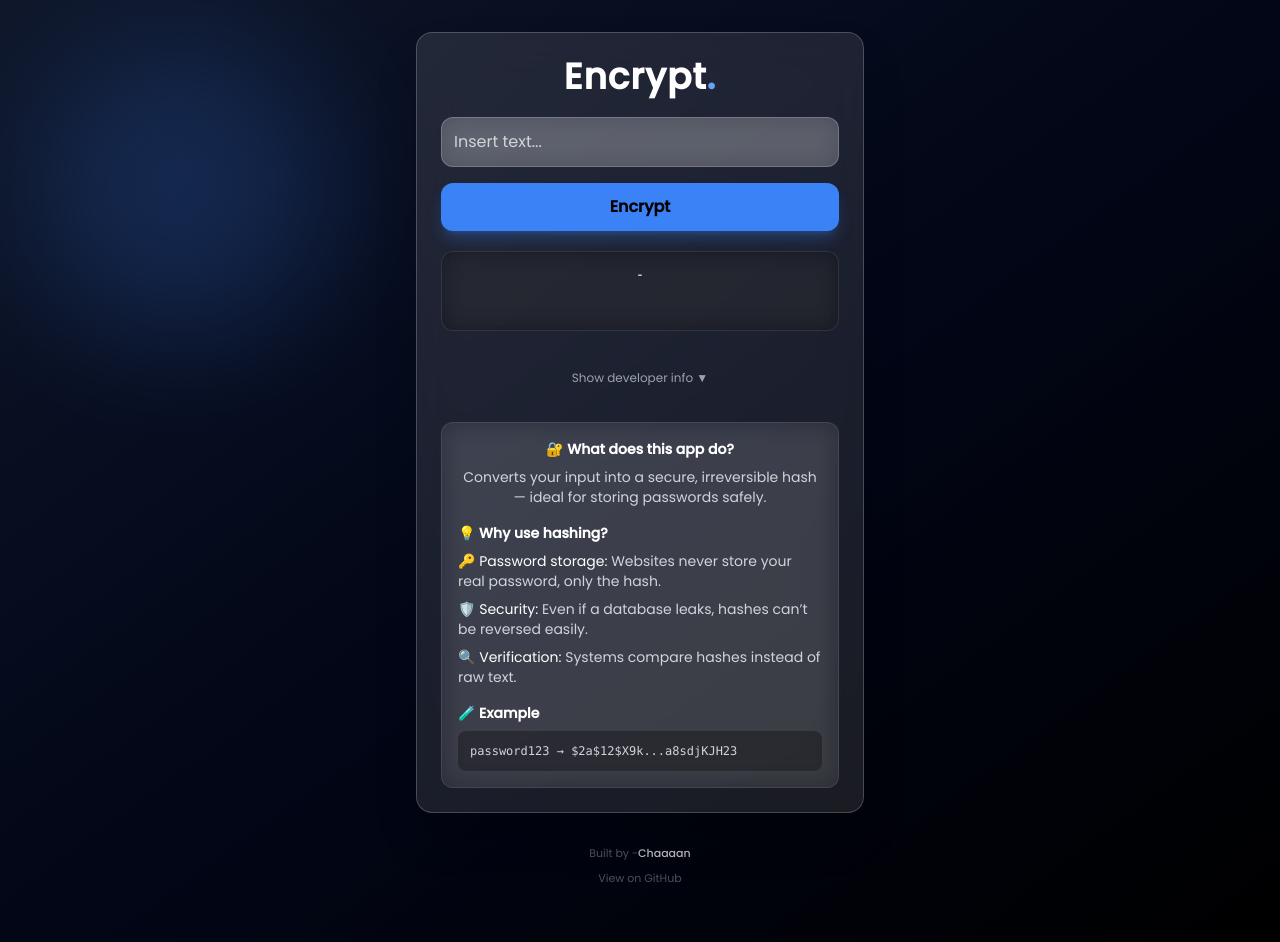
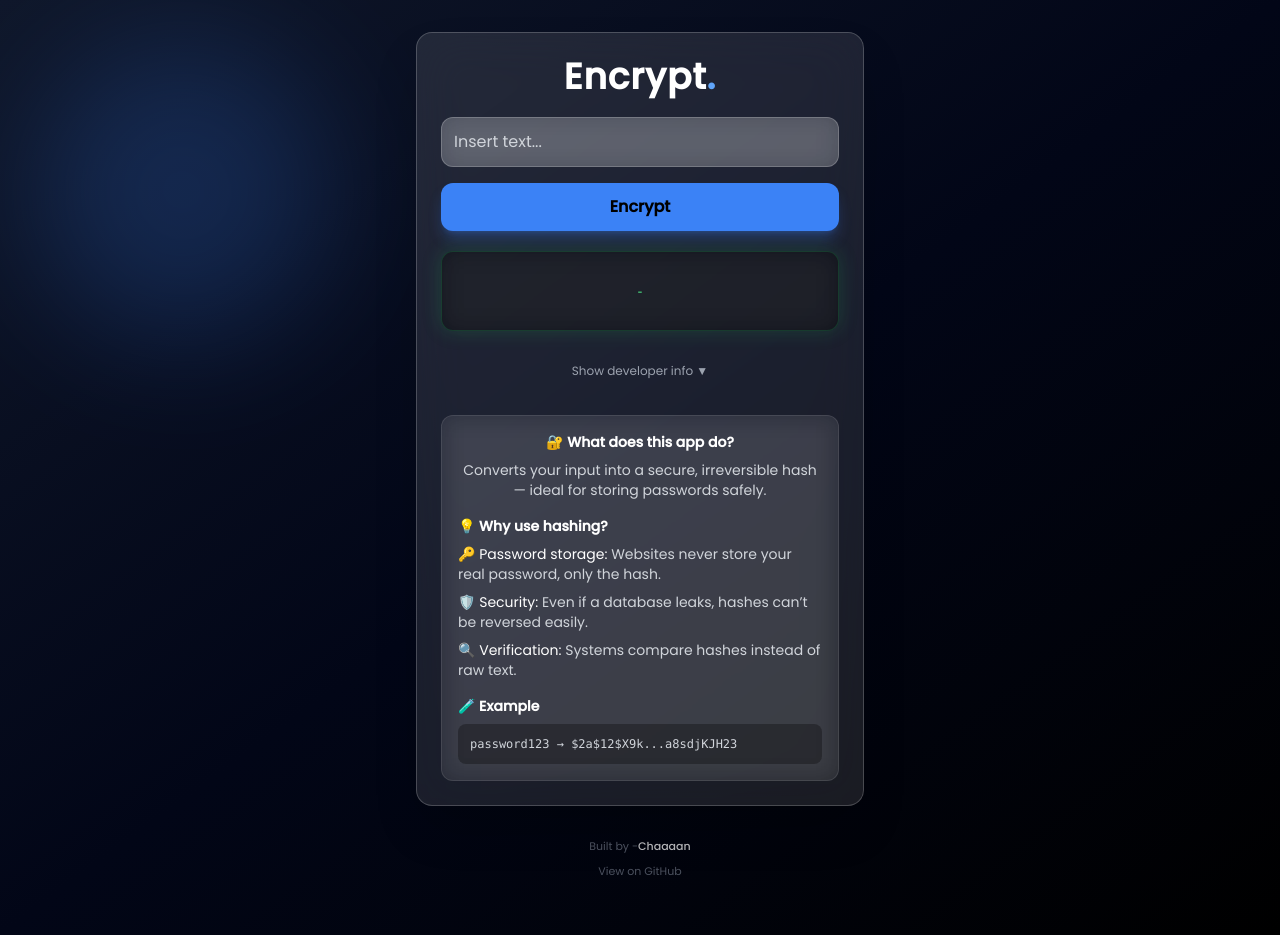
Before and after one commit to RandyMadrigal/encrypt, a React (Vite) app in the folder frontend/: page / in a window 1280 px wide. Built offline with nearby package versions, Linux system fonts and the light colour scheme; no server answers.

Commit message:
add: animation loading

```diff
--- a/frontend/src/components/home/Encrypt.tsx
+++ b/frontend/src/components/home/Encrypt.tsx
@@ -1,43 +1,50 @@
-import { motion, AnimatePresence } from "framer-motion";
+import { useEffect, useState } from "react";
 
 interface propEncrypt {
   encrypt: string;
+  loading?: boolean;
 }
 
-export const Encrypt = ({ encrypt }: propEncrypt) => {
+const CHARS = "ABCDEFGHIJKLMNOPQRSTUVWXYZ0123456789$#@!";
+
+export const Encrypt = ({ encrypt, loading }: propEncrypt) => {
+  const [display, setDisplay] = useState("");
+
+  useEffect(() => {
+    if (!loading) {
+      setDisplay(encrypt);
+      return;
+    }
+
+    const interval = setInterval(() => {
+      let fake = "";
+      for (let i = 0; i < 20; i++) {
+        fake += CHARS[Math.floor(Math.random() * CHARS.length)];
+      }
+      setDisplay(fake);
+    }, 50);
+
+    return () => clearInterval(interval);
+  }, [loading, encrypt]);
+
   return (
     <div
-      className="w-full"
-      ref={(el) => {
-        if (el && encrypt !== "-") {
-          el.scrollIntoView({ behavior: "smooth", block: "center" });
-        }
-      }}
-    >
-      <AnimatePresence mode="wait">
-        <motion.textarea
-          key={encrypt}
-          initial={{ opacity: 0, y: 10 }}
-          animate={{ opacity: 1, y: 0 }}
-          exit={{ opacity: 0, y: -10 }}
-          transition={{ duration: 0.25 }}
-          value={encrypt}
-          disabled
       className="
         w-full
         min-h-[80px]
         p-3
         rounded-xl
         text-center
-            text-white
+        text-green-400
         font-mono text-sm
-            bg-black/30
-            border border-white/10
+        bg-black/40
+        border border-green-500/20
         backdrop-blur-md
-            resize-none
+        flex items-center justify-center
+        shadow-[0_0_20px_rgba(34,197,94,0.2)]
       "
-        />
-      </AnimatePresence>
+    >
+      {loading ? <span className="animate-pulse">{display}</span> : encrypt}
     </div>
   );
 };
```
Lines whose indentation alone changed are shown as unchanged.
